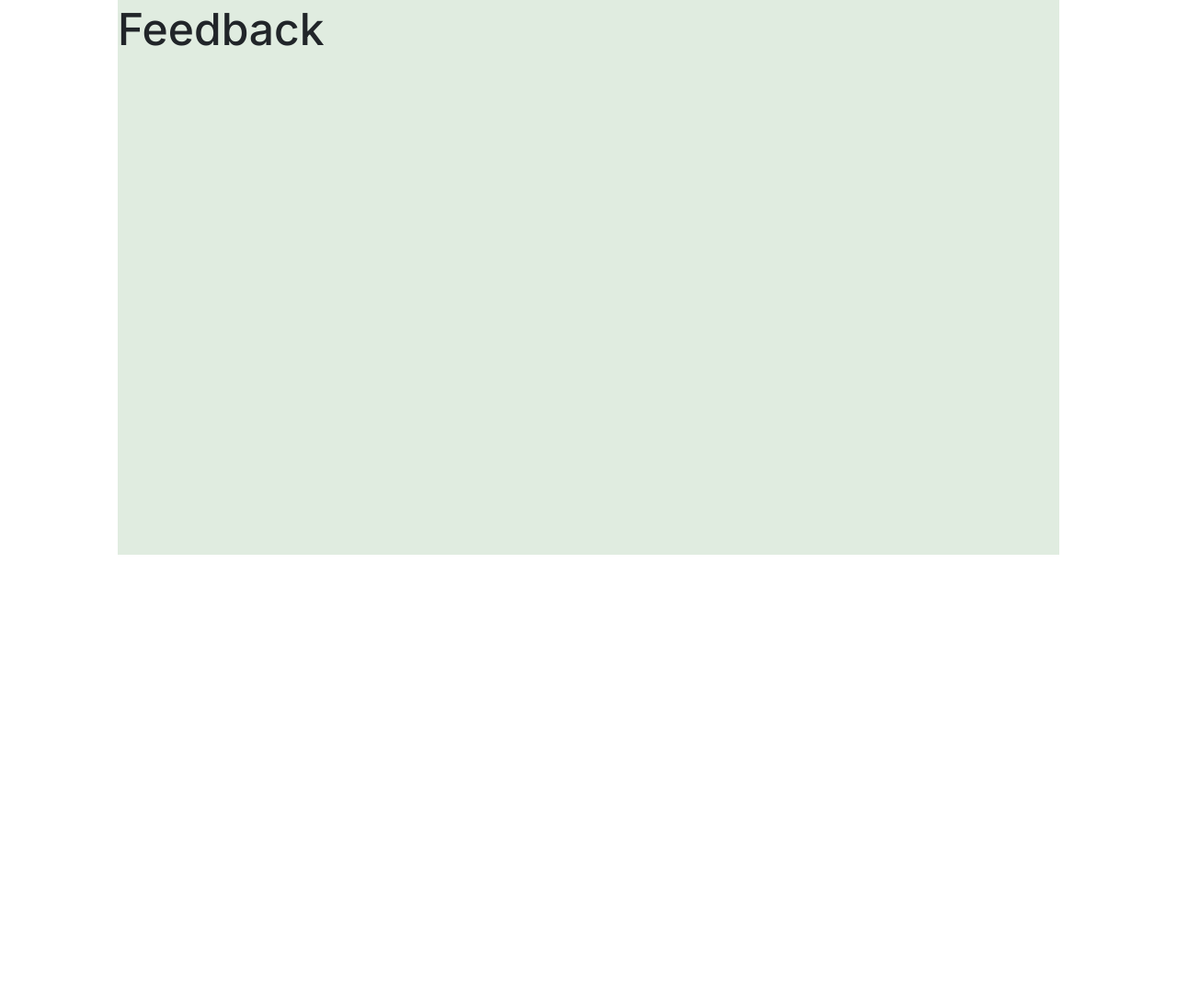
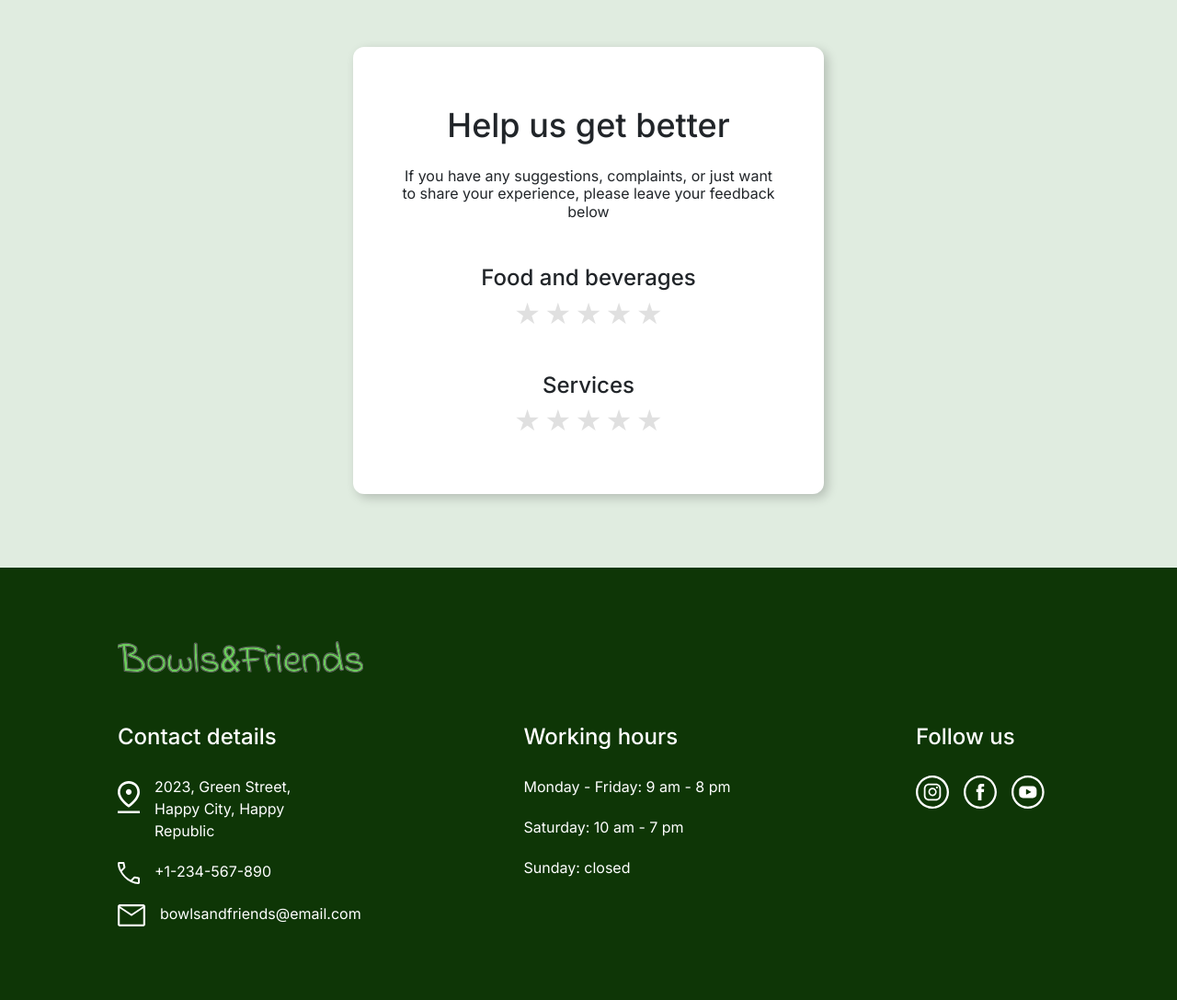
Before and after one commit to cd-roman/bowls-and-friends, a plain HTML site: page feedback.html in a window 1280 px wide. Shown: the part 197-1284 px from the top of the page at 92% size. Before the commit the page ends 800 px from the top, so only its background shows below. Drawn offline with nearby package versions, Linux system fonts and the light colour scheme.

Commit message:
Update feedback form styling and add rating functionality

```diff
--- a/feedback.html
+++ b/feedback.html
@@ -68,10 +68,104 @@
     </div>
 
     <div class="feedback-container">
-        <h1>Feedback</h1>
+        <div class="feedback-wrapper">
+            <div class="feedback-form-container">
+                <h2>Help us get better</h2>
+                <div class="description">
+                    If you have any suggestions, complaints, or just want to share your experience, please leave your feedback below
+                </div>
+                <h3>Food and beverages</h3>
+                <div class="rating-block">
+                    <div class="rating">
+                        <span class="star" data-value="1">&#9733;</span>
+                        <span class="star" data-value="2">&#9733;</span>
+                        <span class="star" data-value="3">&#9733;</span>
+                        <span class="star" data-value="4">&#9733;</span>
+                        <span class="star five" data-value="5">&#9733;</span>
+                    </div>
+                </div>
+                <h3>Services</h3>
+                <div class="rating-block">
+                    <div class="rating">
+                        <span class="star" data-value="1">&#9733;</span>
+                        <span class="star" data-value="2">&#9733;</span>
+                        <span class="star" data-value="3">&#9733;</span>
+                        <span class="star" data-value="4">&#9733;</span>
+                        <span class="star five" data-value="5">&#9733;</span>
+                    </div>
+                </div>
+            </div>
+        </div>
     </div>
 
-    <script src="https://cdn.jsdelivr.net/npm/bootstrap@5.3.3/dist/js/bootstrap.bundle.min.js" integrity="sha384-YvpcrYf0tY3lHB60NNkmXc5s9fDVZLESaAA55NDzOxhy9GkcIdslK1eN7N6jIeHz" crossorigin="anonymous"></script>
+    <footer>
+        <div class="separate-logo-container">
+            <a href="index.html">
+                <img src="assets/bowls-and-friends-logo.svg" alt="Bowls&Friends logo">
+            </a>
+        </div>
+        <div class="footer-content">
+            <div class="footer-logo-container">
+                <a href="index.html">
+                    <img src="assets/bowls-and-friends-logo.svg" alt="Bowls&Friends logo">
+                </a>
+            </div>
+            <div class="contact-details">
+                <h3>Contact details</h3>
+                <div class="footer-item-container">
+                    <div class="footer-icon">
+                        <img class="map-pin-icon" src="assets/footer/map-pin-icon.svg" alt="Map pin icon">
+                    </div>
+                    <div>
+                        2023, Green Street, Happy City, Happy Republic
+                    </div>
+                </div>
+                <div class="footer-item-container">
+                    <div class="footer-icon">
+                        <img src="assets/footer/phone-icon.svg" alt="Phone icon">
+                    </div>
+                    <div>
+                        +1-234-567-890
+                    </div>
+                </div>
+                <div class="footer-item-container">
+                    <div class="footer-icon">
+                        <img src="assets/footer/email-icon.svg" alt="Email icon">
+                    </div>
+                    <div>
+                        bowlsandfriends@email.com
+                    </div>
+                </div>
+            </div>
+            <div class="working-hours">
+                <h3>Working hours</h3>
+                <div class="footer-item-container">
+                    Monday - Friday: 9 am - 8 pm
+                </div>
+                <div class="footer-item-container">
+                    Saturday: 10 am - 7 pm
+                </div>
+                <div class="footer-item-container">
+                    Sunday: closed
+                </div>
+            </div>
+            <div class="social-media">
+                <h3>Follow us</h3>
+                <div class="social-icons">
+                    <a href="https://www.instagram.com/">
+                        <img class="social-icon" src="assets/footer/instagram-icon.svg" alt="Instagram icon">
+                    </a>
+                    <a href="https://www.facebook.com/">
+                        <img class="social-icon" src="assets/footer/facebook-icon.svg" alt="Facebook icon">
+                    </a>
+                    <a href="https://www.youtube.com/">
+                        <img class="social-icon" src="assets/footer/youtube-icon.svg" alt="YouTube icon">
+                    </a>
+                </div>
+
+    </footer>
+
+    <script src="feedback.scripts.js"></script>
     <script src="scripts.js"></script>
 </body>
 </html>
--- /dev/null
+++ b/feedback.scripts.js
@@ -0,0 +1,28 @@
+document.addEventListener('DOMContentLoaded', function() {
+    document.querySelectorAll('.rating-block').forEach(ratingBlock => {
+        const stars = ratingBlock.querySelectorAll('.star');
+
+        stars.forEach((star, index) => {
+            star.addEventListener('mouseenter', () => {
+                stars.forEach((s, idx) => {
+                    s.classList.toggle('hovered', idx <= index);
+                });
+            });
+
+            star.addEventListener('click', () => {
+                stars.forEach((s, idx) => {
+                    s.classList.remove('hovered');
+                    s.classList.toggle('selected', idx <= index);
+                });
+            });
+        });
+
+        ratingBlock.addEventListener('mouseleave', () => {
+            stars.forEach(star => {
+                if (!star.classList.contains('selected')) {
+                    star.classList.remove('hovered');
+                }
+            });
+        });
+    });
+});
--- a/scss/feedback.scss
+++ b/scss/feedback.scss
@@ -3,14 +3,67 @@
 }
 
 .feedback-container {
+    flex: 1;
     background-color: #E0ECE0;
-    height: 500px;
-    flex: 1;
+}
+
+.feedback-wrapper {
     width: 80%;
     max-width: 1500px;
-    margin: 0 auto;
+    margin: 0 auto 80px;
 
     @media screen and (max-width: 1200px) {
         width: 90%;
     }
 }
+
+.feedback-form-container {
+    display: flex;
+    flex-direction: column;
+    align-items: center;
+    width: 50%;
+    height: auto;
+    background-color: white;
+    margin: 80px auto;
+    border-radius: 12px;
+    box-shadow: 4px 4px 12px 0 rgba(0, 0, 0, 0.2);
+    padding: 64px 48px;
+    text-align: center;
+}
+
+h2 {
+    margin: 0px;
+}
+
+.description {
+    line-height: 1.2;
+    margin-top: 24px;
+}
+
+h3 {
+    margin-top: 3rem;
+}
+
+.rating {
+    text-align: left;
+}
+
+.star {
+    cursor: pointer;
+    color: #E0E0E0;
+    font-size: 32px;
+    transition: color 0.2s;
+}
+
+.star.hovered {
+    color: #ffd700;
+}
+
+.star.selected {
+    color: #ffd700;
+}
+
+
+footer {
+    margin-top: 0px;
+}
```
Also changed, not shown: contacts.html (+0 -2 lines), css/feedback.css, 1 other file.
